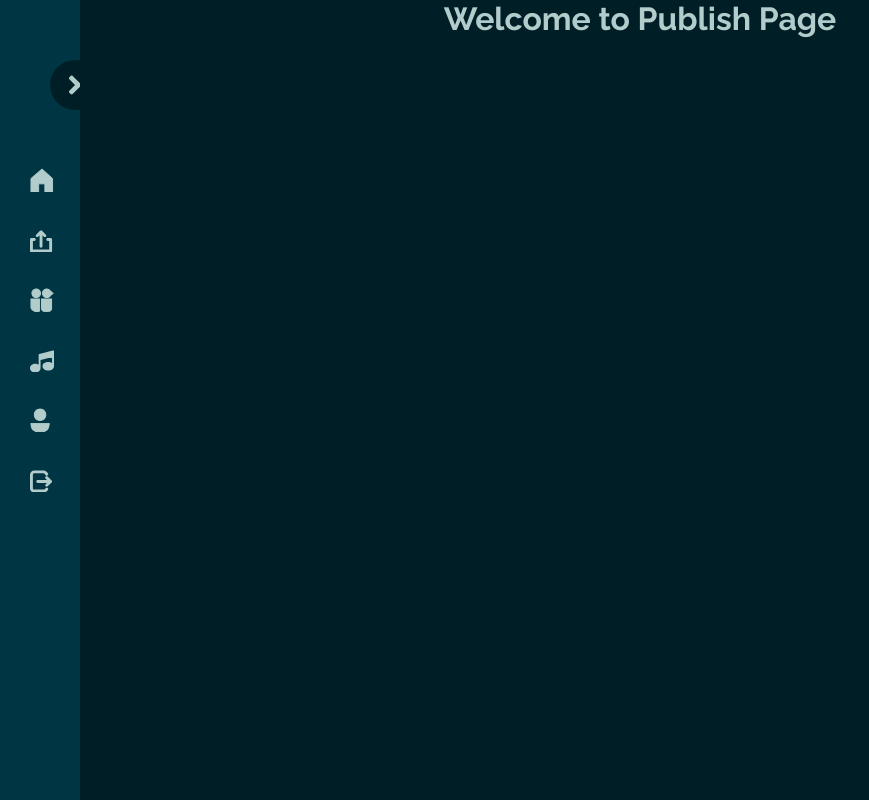
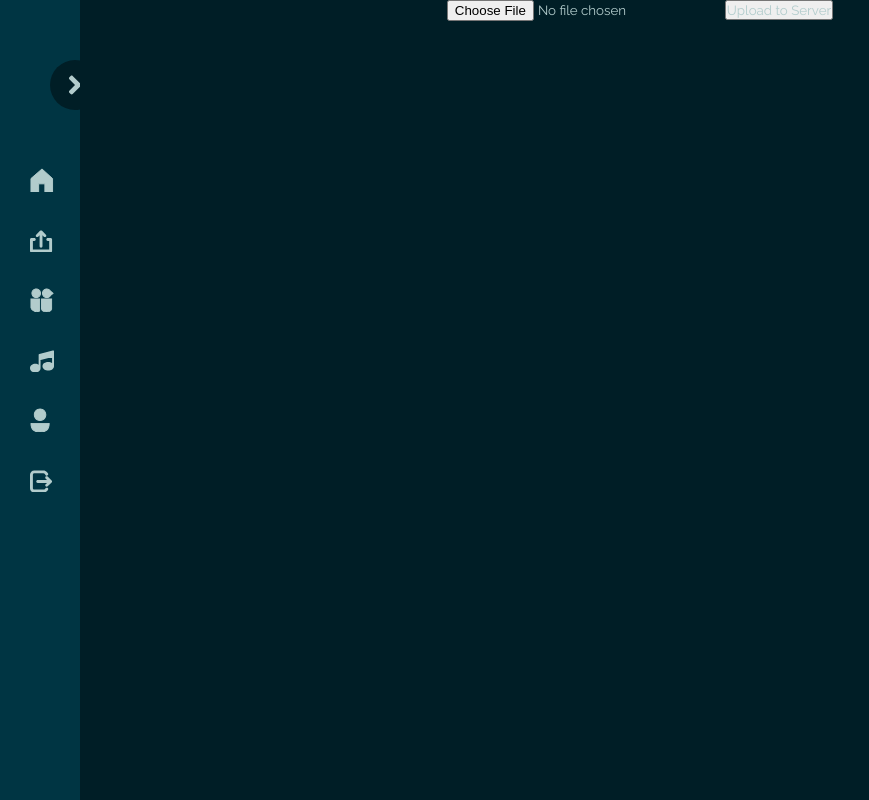
Before and after one commit to Trebuchet-ltd/cpc, a React (Create React App) app: page /publish in a window 1280 px wide. Shown: the whole page, without its empty margins (0-869 px from the left). Built offline with nearby package versions, Linux system fonts and the light colour scheme.

Commit message:
Implemented File Upload to Server

```diff
--- a/package.json
+++ b/package.json
@@ -6,6 +6,7 @@
     "@testing-library/jest-dom": "^5.16.5",
     "@testing-library/react": "^13.3.0",
     "@testing-library/user-event": "^13.5.0",
+    "axios": "^0.27.2",
     "bulma": "^0.9.4",
     "react": "^18.2.0",
     "react-dom": "^18.2.0",
--- a/src/pages/Publish.js
+++ b/src/pages/Publish.js
@@ -1,11 +1,44 @@
+import axios from 'axios';
+import { useState } from 'react';
 import './Pages.css';
 
 function Publish() {
+    // const [state, setState] = useState(0);
+    const [file, setFile] = useState({selectedFile: null});
+
+    const submit = async (e) => {
+        e.preventDefault();
+
+        const data = new FormData()
+
+        data.append('file', file.selectedFile, file.selectedFile.name)
+        data.append('name', 'test')
+
+        let url = "http://localhost:8000/api/";
+
+        axios.post(url, data, { // receive two parameter endpoint url ,form data
+            header: {
+                'Content-Type': 'multipart/form-data'
+            }
+        })
+        .then(res => { // then print response status
+            console.warn(res);
+        })
+        .catch(err => console.log(err))
+    }
+
+    const handleChange = (e) => {
+        console.log(e.target.files[0]);
+        setFile({selectedFile: e.target.files[0]});
+    }
+
     return (
         <>
             <main id='publish' className="container">
                 <div className="publish-content">
-          <h1>Welcome to Publish Page</h1>
+                    <h1>{file.name}</h1>
+                    <input type="file" onChange={handleChange}/>
+                    <button onClick={submit}>Upload to Server</button>
                 </div>
             </main>
         </>
```
Also changed, not shown: 1 other file (tests, documents, lock files or other folders). Lines whose indentation alone changed are shown as unchanged.
